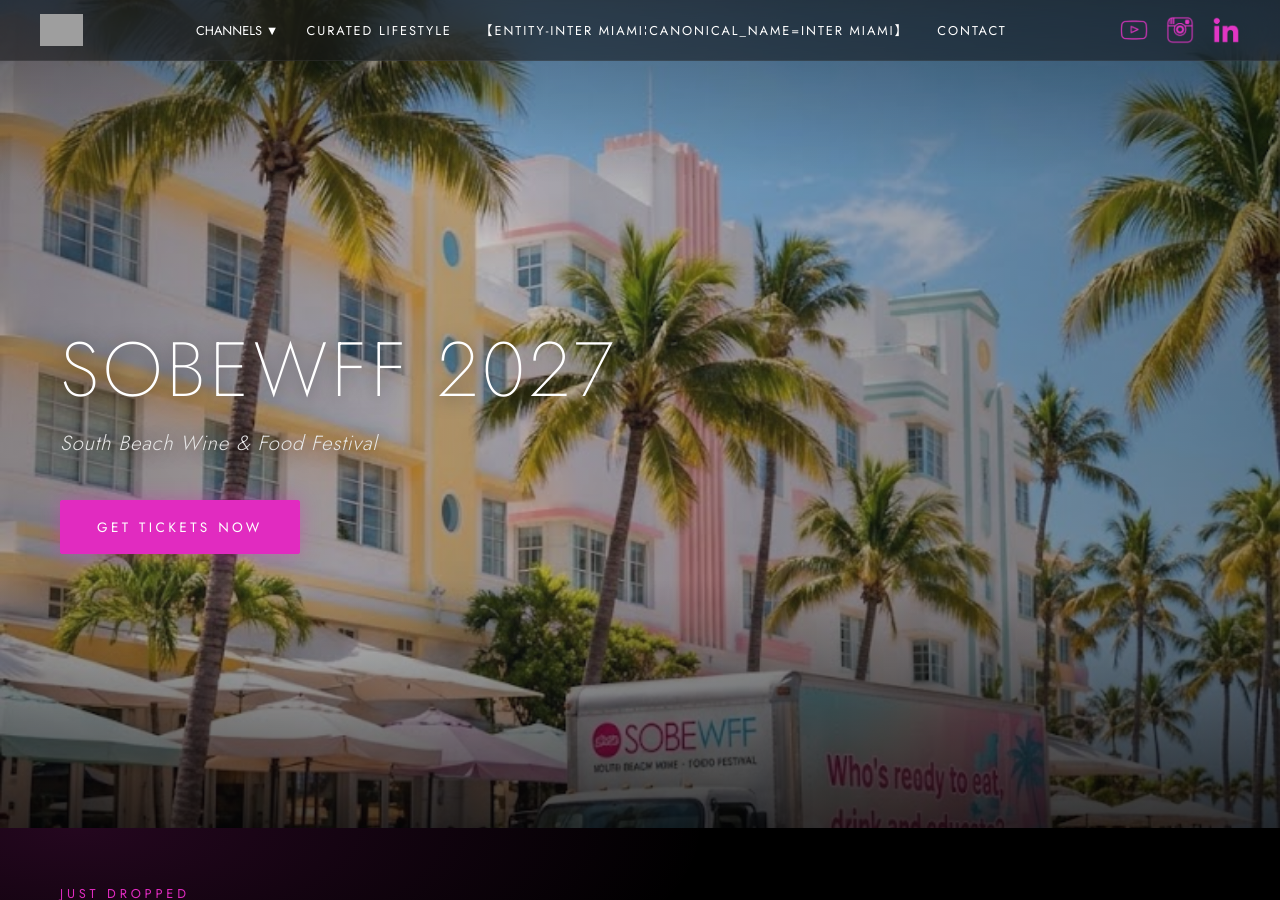
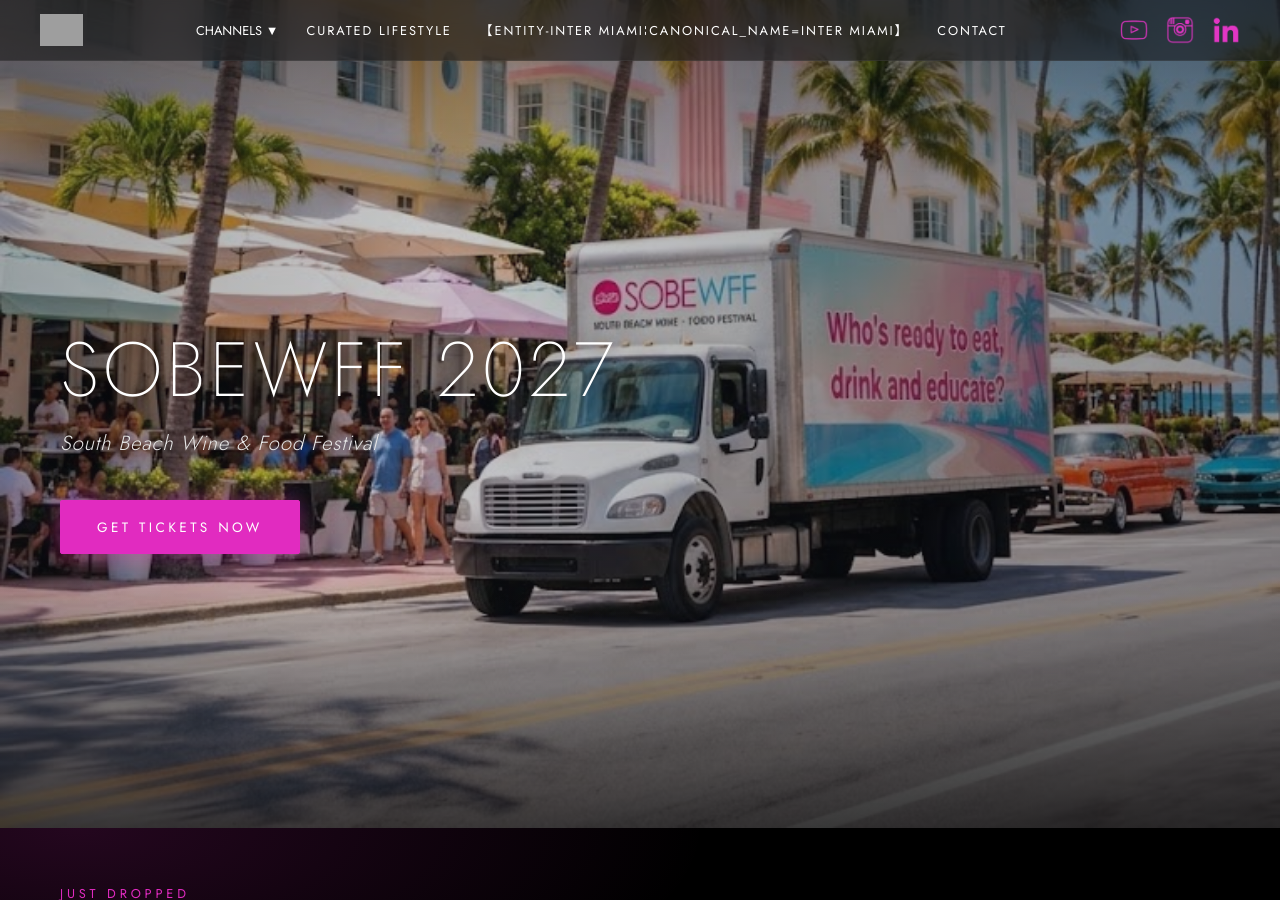
Before and after one commit to MIAMIX-io/MIAMIX.VIP-Site, a Jekyll site: the page built from index.html, in a window 1280 px wide and 900 px high. Built offline with Jekyll 4.4.1, drawn with Linux system fonts in a browser that asks for light colours; grey boxes are pictures that could not be loaded.

Commit message:
Update home.css

```diff
--- a/assets/css/home.css
+++ b/assets/css/home.css
@@ -8,7 +8,7 @@
     position: relative; isolation: isolate; overflow: hidden;
     height: auto; min-height: min(92vh, 860px); min-height: min(92svh, 860px);
     justify-content: flex-start; padding: 120px 60px 64px;  /* text starts near the top */
-    background: var(--hero-image) center / cover no-repeat, #000;
+    background: var(--hero-image) center bottom / cover no-repeat, #000;
 }
 .hero::before {   /* overcast layer — sits ABOVE the photo, BELOW the text */
     content: ""; position: absolute; inset: 0; z-index: 1; pointer-events: none;
```
